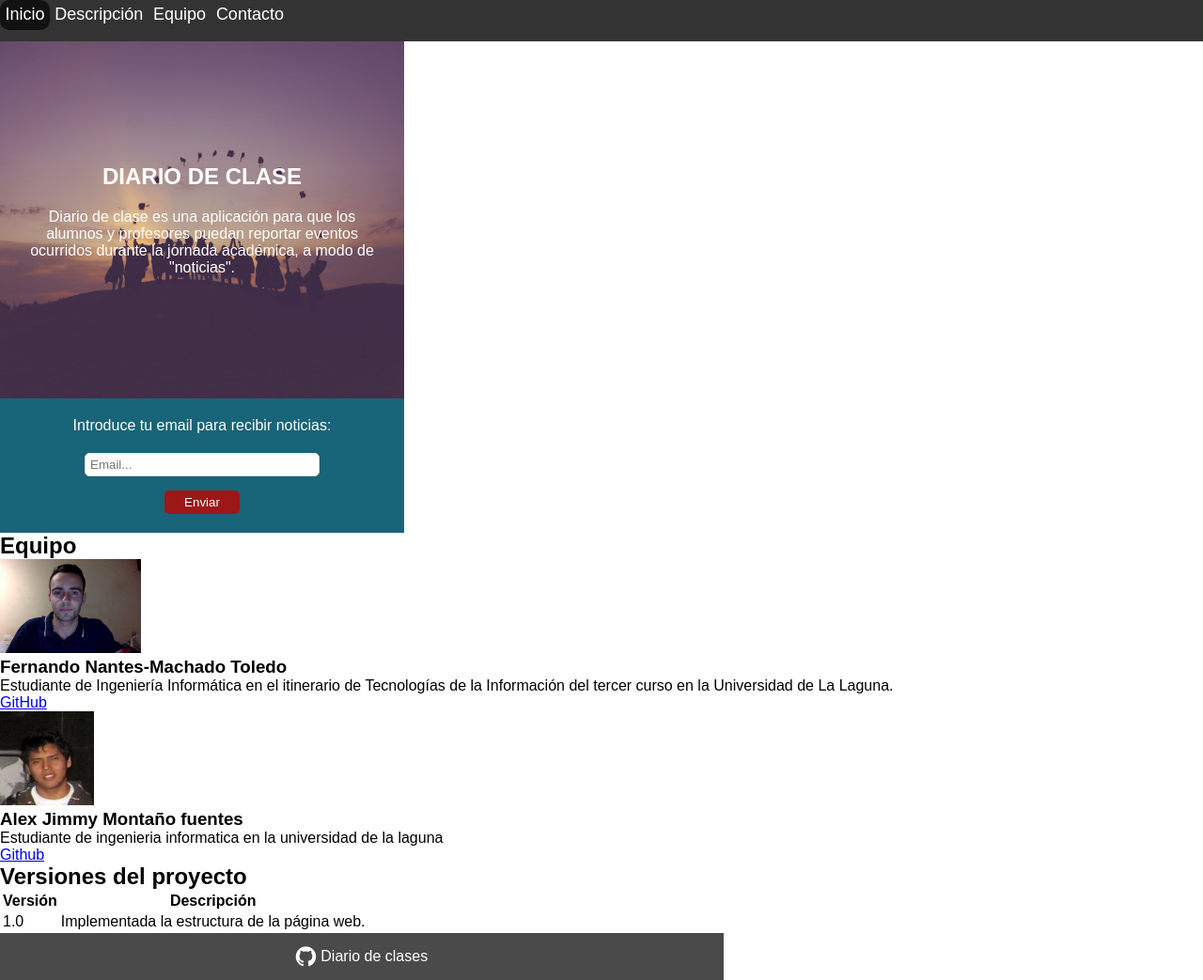
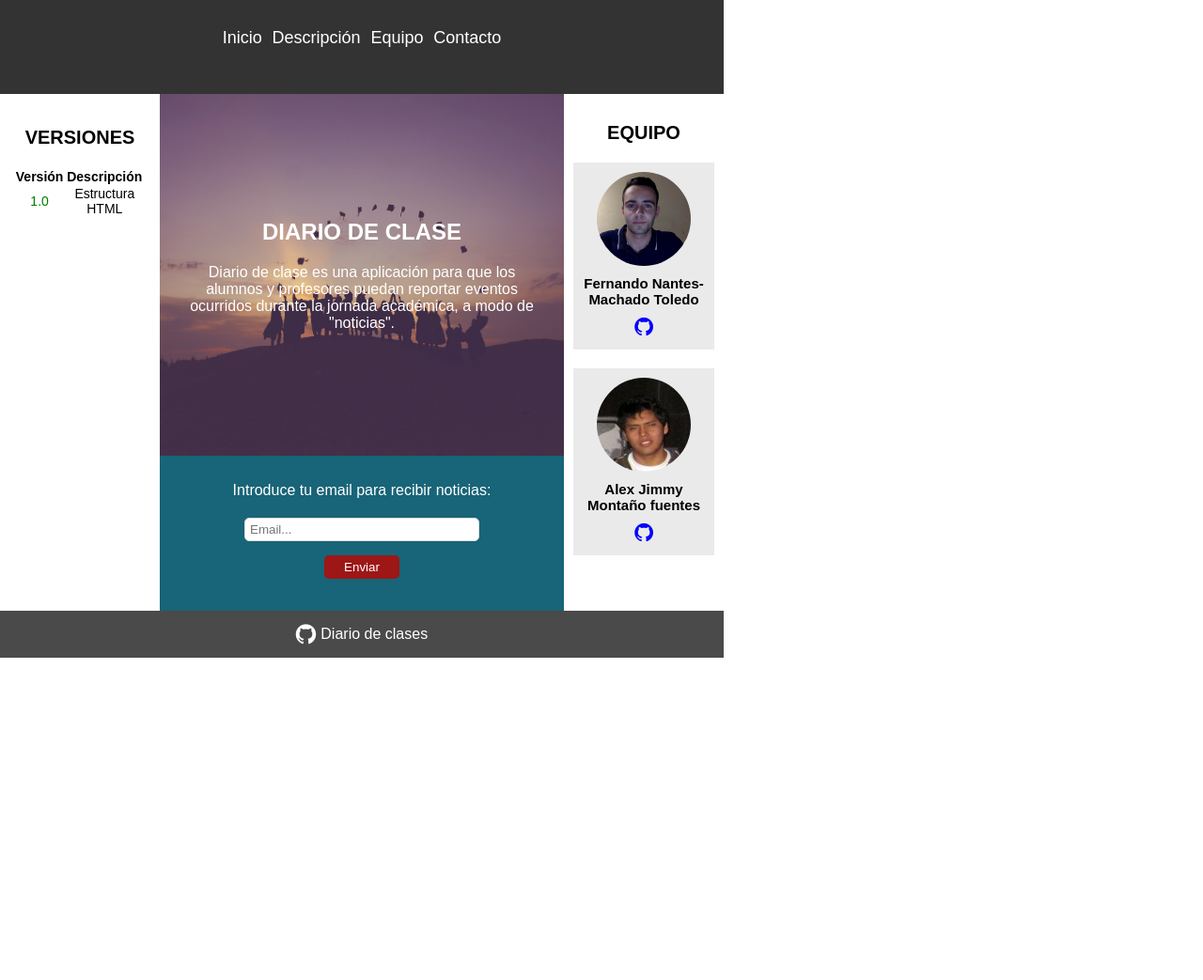
Before and after one commit to DiDream/diario-clases-app, a plain HTML site: page index.html in a window 1280 px wide. Shown: the whole page at 94% size. After the commit the page ends 800 px from the top, so only its background shows below. Drawn offline with Linux system fonts and the light colour scheme.

Commit message:
Estilos creados para la seccion 'versiones' y 'equipo'

```diff
--- a/css/style.css
+++ b/css/style.css
@@ -1,18 +1,74 @@
-body, h1, h2, h3,h4, h5, h6, p, div, section, article,a, input {
+* {
     margin: 0px;
     padding: 0px;
     box-sizing: border-box;
 }
+/* Requisito practica */
+
+div.columna-principal {
+    width: 430px;
+    text-align: center;
+    color: #fff;
+    float: left;
+    height: 100%;
+}
+.columna-secundaria {
+    width: 170px;
+    float: left;
+    height: 100%;
+}
 body {
     font-family: Arial;
+    color: #000;
+    height: 1.5em;
+}
+p {
+    margin-top: .5em;
+}
+a {
+    text-decoration: none;
+    color: blue;
+
+}
+a:hover {
+    color: red;
+}
+a:visited {
+    font-family: Verdana;
+}
+table a {
+    color: green;
+}
+table td {
+    border-collapse: collapse;
+}
+.menu {
+    padding: .3em;
+    margin-bottom: .7em;
+}
+.menu table tr:not(:first-child):hover {
+    background-color: #DADADA;
+}
+
+
+.content {
+    height: 550px;
+}
+
+header.mean {
+    width: 770px;
+    height: 100px;
+    background-color: #333;
+}
+header nav {
+    width: 100%;
+    height: 50px;
+    padding: 25px;
+    text-align: center;
 }
 ul {
     list-style-type: none;
-    margin: 0;
-    padding: 0;
-    overflow: hidden;
-    background-color: #333;
-
+    display: inline-block;
 }
 
 li {
@@ -38,30 +94,27 @@ li a:hover {
 
 /* ESTILOS PARA LA COLUMNA PRINCIPAL */
 
-div.columna-principal {
-    width: 430px;
-    text-align: center;
-    color: #fff;
-}
+
 #descripcion {
     background: url(../img/fondo-principal.jpg);
     padding: 20px;
     background-position: center;
-    height: 380px;
     background-size: cover;
 
     display: flex;
     flex-wrap: wrap;
     justify-content: center;
     align-content: center;
+    height: 70%;
 }
 #descripcion p {
     margin-top: 20px;
+
 }
 #contacto {
     background-color: #186478; /*  cambiar */
     padding: 20px;
-
+    height: 30%;
 }
 #contacto form {
 
@@ -89,6 +142,54 @@ div.columna-principal {
 }
 
 /* FINAL DE ESTILOS PARA COLUMNA PRINCIPAL */
+/* ESTILOS PARA LAS COLUMNAS SECUNDARIAS */
+
+
+/* Versiones del proyecto */
+
+#versiones {
+    text-align: center;
+    padding: 30px 10px 0px
+}
+#versiones h2 {
+    font-size: 20px
+}
+#versiones table {
+    margin-top: 20px;
+    font-size: 14px;
+}
+
+
+/* estilos de equipo */
+#equipo {
+    padding:30px 10px 0px;
+    text-align: center;
+}
+#equipo header h1 {
+    font-size: 20px;
+}
+#equipo .member {
+    margin-top: 20px;
+    background-color: #eaeaea;
+    padding: 10px;
+}
+.member .name-member {
+    font-size: 15px;
+    margin-top: 10px;
+}
+.member .image{
+    width: 100px;
+    height: 100px;
+    border-radius: 50%;
+    overflow: hidden;
+    display: flex;
+    justify-content: center;
+    margin: 0 auto;
+}
+.member .social-member {
+    font-size: 23px;
+}
+
 
 /* ESTILOS PARA FOOTER */
 
--- a/index.html
+++ b/index.html
@@ -10,7 +10,7 @@
     <link rel="stylesheet" type="text/css" href="css/style.css">
   </head>
   <body>
-    <head>
+    <header class="mean">
       <nav>
         <ul>
           <li><a href="#">Inicio</a></li>
@@ -19,7 +19,23 @@
           <li><a href="#">Contacto</a></li>
         </ul>
       </nav>
-    </head>
+      </header>
+    <div class=" container content">
+        <section id="versiones" class="columna-secundaria">
+            <div class="menu">
+                <h2>VERSIONES</h2>
+            	  <table>
+            	   <tr>
+            	     <th>Versión</th>
+            	     <th>Descripción</th>
+            	   </tr>
+            	   <tr>
+            	     <td><a href="">1.0</a></td>
+            	     <td>Estructura HTML</td>
+            	   </tr>
+            	  </table>
+            </div>
+      	</section>
         <div class="columna-principal">
           <section id="descripcion">
         		<h2>DIARIO DE CLASE</h2>
@@ -35,51 +51,43 @@
         	</section>
         </div>
 
-  	<section id="equipo">
-  	  <header><h1>Equipo</h1></header>
-  	  <article id="Fernando">
+      	<section id="equipo" class="columna-secundaria">
+      	  <header><h1>EQUIPO</h1></header>
+      	  <article id="Fernando" class="member">
+                <div class="image">
+                    <img src="img/fernando.jpg" height="100px"></img>
+                </div>
 
-  	    <section>
-  	      <img src="img/fernando.jpg" height="100px"></img>
       	      <h3 class="name-member">Fernando Nantes-Machado Toledo</h3>
       	      <p class="biography-member">
-  	        Estudiante de Ingeniería Informática en el itinerario de Tecnologías de la Información del tercer curso en la Universidad de La Laguna.
+
       	      </p>
       	      <div class="social-member">
-  	        <a href="https://github.com/alu100897975">GitHub</a>
+      	        <a href="https://github.com/alu100897975"><i class="fa fa-github" aria-hidden="true"></i></a>
       	      </div>
-
-  	    </section>
       	  </article>
 
 
-  	  <article id="Jimmy">
+      	  <article id="Jimmy" class="member">
+              <div class="image">
                   <img src="img/jimmy.png" height="100px"></img>
+              </div>
+
       	    <h3 class="name-member"> Alex Jimmy Montaño fuentes</h3>
       	    <p class="biography-member">
-  	      Estudiante de ingenieria informatica en la universidad de la laguna
+
       	    </p>
 
       	    <div class="social-member">
-  	      <a href="https://github.com/DiDream">Github</a>
+      	      <a href="https://github.com/DiDream"><i class="fa fa-github" aria-hidden="true"></i></a>
       	    </div>
       	  </article>
 
       	</section>
+    </div>
 
-  	<section id="versiones">
-  	  <h2>Versiones del proyecto</h2>
-  	  <table>
-  	   <tr>
-  	     <th>Versión</th>
-  	     <th>Descripción</th>
-  	   </tr>
-  	   <tr>
-  	     <td>1.0</td>
-  	     <td>Implementada la estructura de la página web.</td>
-  	   </tr>
-  	  </table>
-  	</section>
+
+
 
   	<footer>
   	  <a href="https://github.com/DiDream/diario-clases-html"><i class="fa fa-github" aria-hidden="true"></i><span>Diario de clases</span></a>
```
Lines whose indentation alone changed are shown as unchanged.
